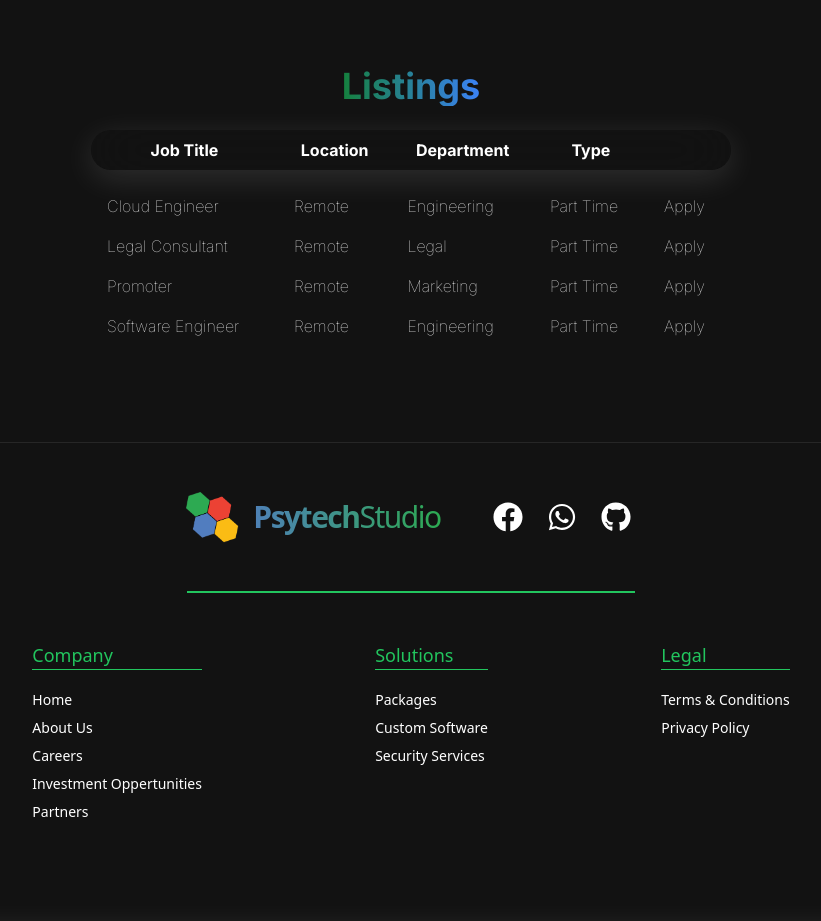
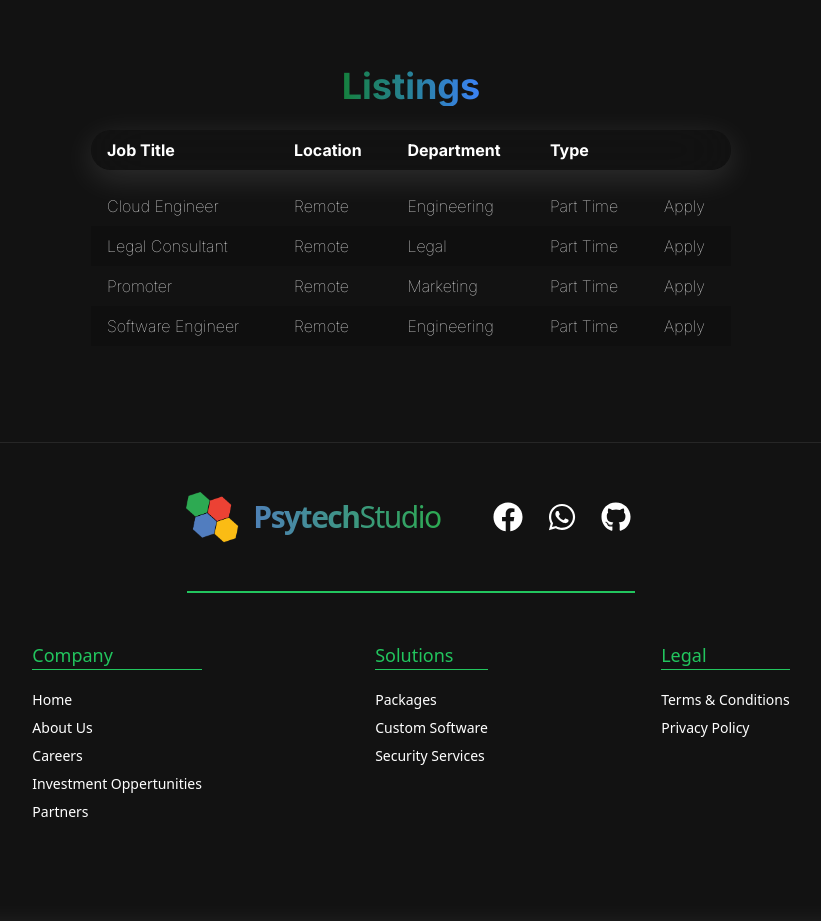
Before and after one commit to christiaan-fourie/psytech, a Next.js app: page /company/careers in a window 1280 px wide. Shown: the part 1600-2521 px from the top of the page, without its empty margins (229-1050 px from the left). Built offline with nearby package versions, Linux system fonts and the light colour scheme.

Commit message:
Update globals.css

```diff
--- a/app/globals.css
+++ b/app/globals.css
@@ -144,6 +144,33 @@ code {
 	width: 100%;
 }
 
+/* Modern HTML Table */
+table {
+  	border-collapse: collapse;
+  	border-spacing: 0;
+  	border: 0px solid #ddd;
+}
+th, td {
+  	text-align: left;
+  	padding: 16px;
+  	border: 0px solid #ddd;
+}
+tr {
+	padding-top: 12px;
+	padding-bottom: 12px;
+}
+.jobListing:hover {
+	background-color: #00000079;
+	color: #03f463;
+}
+tr:nth-child(even) {
+  	background-color: #00000024;
+}
+tr:nth-child(even):hover {
+	background-color: #00000079;
+}
+
+
 @keyframes animate1{
 	0%{
 		left: -100%;
```
